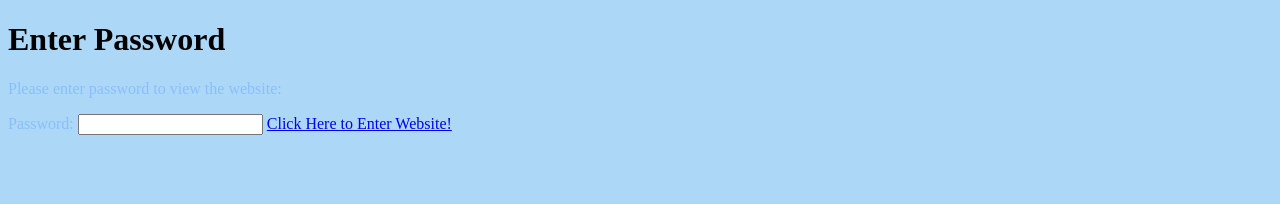
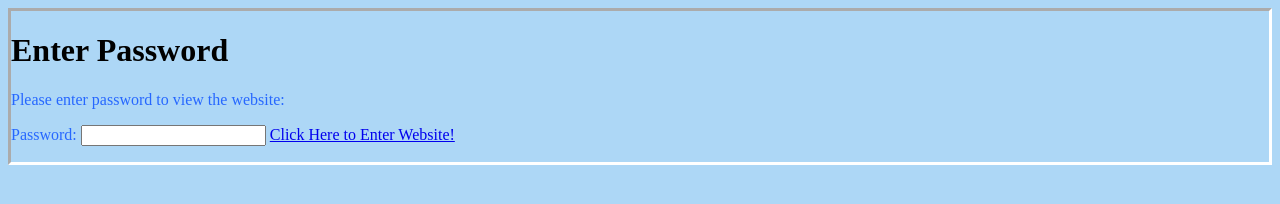
Before and after one commit to AdonisKnightIsSuperCool/CAL-Tech, a plain HTML site: page index.html in a window 1280 px wide. Drawn offline with Linux system fonts and the light colour scheme.

Commit message:
Update style.css

```diff
--- a/style.css
+++ b/style.css
@@ -1,7 +1,9 @@
 body {
     background-color: #ADD7F6;
+    border-style: inset;
+    border-color: white;
 }
 
 p {
-    color: #87BFFF;
+    color: #2667FF;
 }
```
